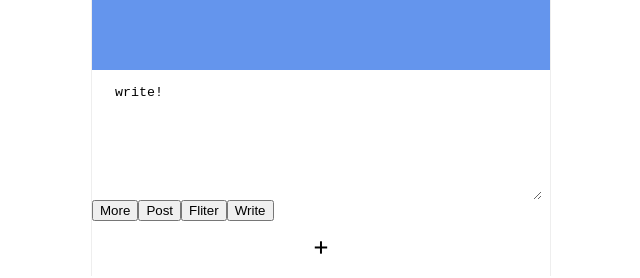
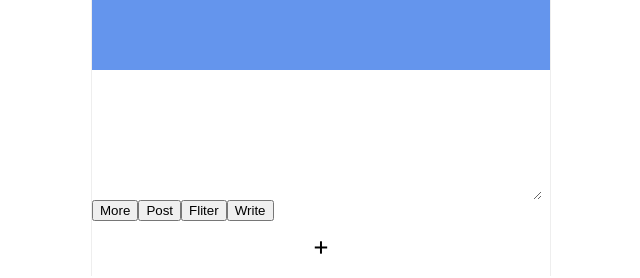
Before and after one commit to Eluwing/vue_practice_insta, a Vue app: page / in a window 1280 px wide. Both pictures are taken after a click on the button "Write". Shown: the part 428-706 px from the top of the page, without its empty margins (319-959 px from the left). Built offline with nearby package versions, Linux system fonts and the light colour scheme.

Commit message:
[Feature]Post機能用データバインディング追加

```diff
--- a/src/components/Container.vue
+++ b/src/components/Container.vue
@@ -19,7 +19,7 @@
   <div v-else-if="tabState == 2" >
     <div class="upload-image" :style="uploadFlieStyle"></div>
     <div class="write">
-      <textarea class="write-box">write!</textarea>
+      <textarea class="write-box" v-model="content" @input="handleContent"></textarea>
     </div>
   </div>
 </template>
@@ -42,6 +42,16 @@ export default {
         backgroundImage: `url(${this.uploadFileUrl})`,
       };
     }
+  },
+  data() {
+    return {
+      content: '',
+    }
+  },
+  methods: {
+    handleContent(){
+      this.$emit('changeContent',this.content);
+    },
   }
 };
 </script>
```
